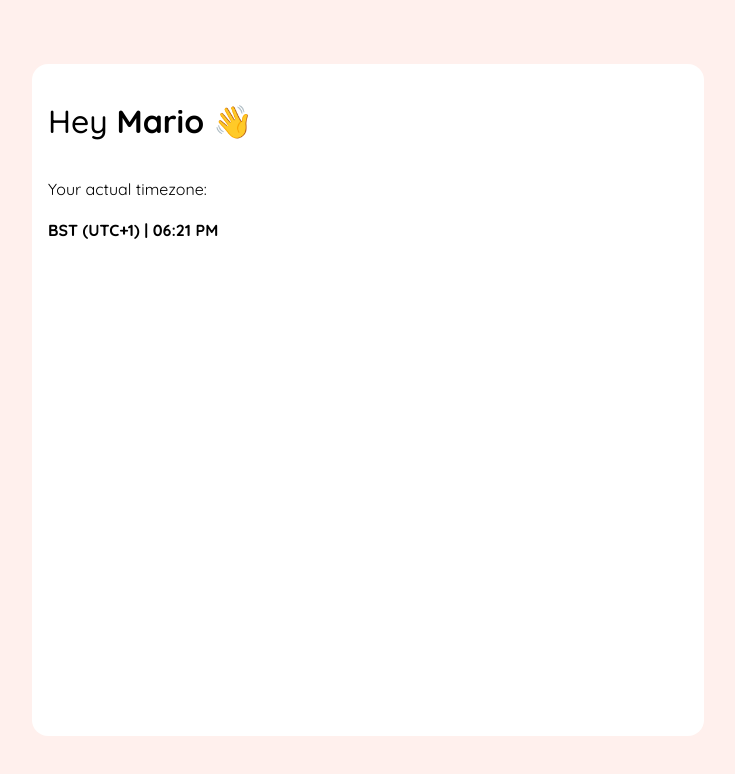
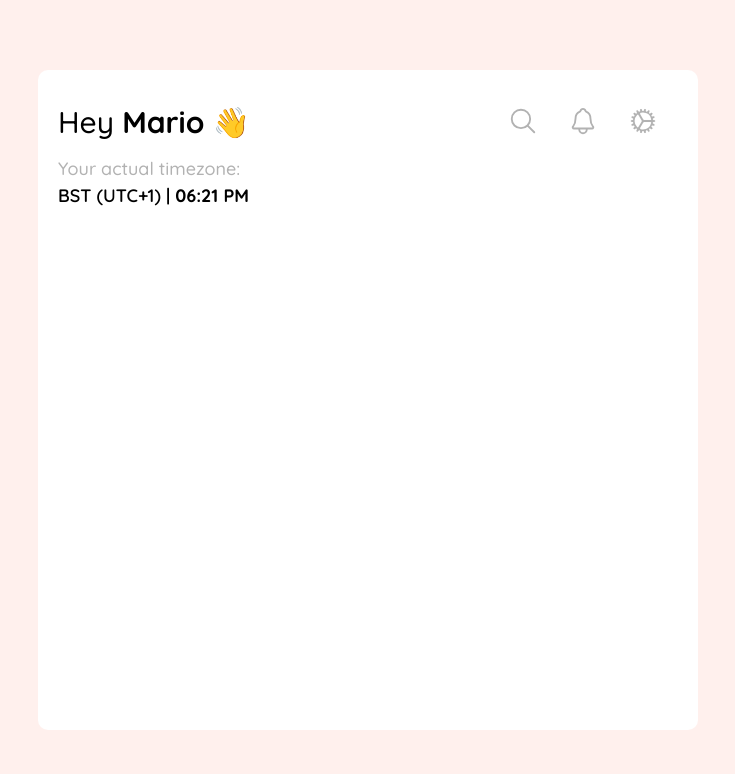
Before and after one commit to pwksn/react-timezones-app, a React (Create React App) app: page / in a window 1280 px wide. Shown: the top 774 px of the page, without its empty margins (272-1007 px from the left). Built offline with nearby package versions, Linux system fonts and the light colour scheme.

Commit message:
Dashboard created + cleanup

```diff
--- a/public/index.html
+++ b/public/index.html
@@ -3,6 +3,8 @@
   <head>
     <meta charset="utf-8" />
     <link rel="icon" href="%PUBLIC_URL%/favicon.ico" />
+    <script type="module" src="https://unpkg.com/ionicons@5.4.0/dist/ionicons/ionicons.esm.js"></script>
+    <script nomodule="" src="https://unpkg.com/ionicons@5.4.0/dist/ionicons/ionicons.js"></script>
     <meta name="viewport" content="width=device-width, initial-scale=1" />
     <meta name="theme-color" content="#000000" />
     <meta
--- a/src/App.js
+++ b/src/App.js
@@ -1,4 +1,3 @@
-import logo from './logo.svg';
 import './App.scss';
 import Dashboard from './Dashboard/Dashboard';
 
--- a/src/App.scss
+++ b/src/App.scss
@@ -2,6 +2,7 @@
 @import './styling/fonts.scss';
 @import './styling/colors.scss';
 @import './styling/positioning.scss';
+@import './styling/elements.scss';
 
 
 .App {
@@ -18,3 +19,15 @@
   border-radius: 1rem;
   padding: 1rem;
 }
+
+.app-dashboard {
+  padding: 1rem;
+}
+
+.dashboard-header-box div div button{
+  margin-right: 1rem;
+}
+
+.dashboard-header-box div div ion-icon{
+  color: $color-gray-dark;
+}
--- /dev/null
+++ b/src/Components/BtnIcon.js
@@ -0,0 +1,9 @@
+const BtnIcon = ({ btnClassName, iconName, iconClass, handleClick }) => {
+    return (
+        <button className={btnClassName} onClick={handleClick}>
+            <ion-icon name={iconName} class={iconClass}></ion-icon>
+        </button>
+    );
+}
+
+export default BtnIcon;
--- a/src/Dashboard/Dashboard.js
+++ b/src/Dashboard/Dashboard.js
@@ -2,7 +2,7 @@ import DashboardHeader from "./DashboardHeader"
 
 const Dashboard = () => {
     return (
-        <div>
+        <div className="app-dashboard">
             <DashboardHeader />
         </div>
     );
--- a/src/Dashboard/DashboardHeader.js
+++ b/src/Dashboard/DashboardHeader.js
@@ -1,15 +1,26 @@
+import BtnIcon from "../Components/BtnIcon";
+
 const DashboardHeader = () => {
 
     const name = 'Mario';
 
+    const handleSearchBtn = () => {
+        console.log('btn clicked!');
+    }
+
     return (
-        <div>
+        <div className="dashboard-header-box">
             <div className="d-flex d-flex__spacebetween">
-                <h1 className="f-weight-m">Hey <span className="f-weight-xl">{name}</span> &#128075;</h1>
+                <h1 className="f-weight-m f-header-big" style={{margin: "1rem 0"}}>Hey <span className="f-weight-xl">{name}</span> &#128075;</h1>
+                <div>
+                    <BtnIcon btnClassName="button--circle__l" iconName="search-outline" iconClass="icon-l" handleClick={handleSearchBtn}/>
+                    <BtnIcon btnClassName="button--circle__l" iconName="notifications-outline" iconClass="icon-l"/>
+                    <BtnIcon btnClassName="button--circle__l" iconName="cog-outline" iconClass="icon-l"/>
+                </div>
             </div>
             <div>
-                <p>Your actual timezone:</p>
-                <h4>BST (UTC+1) | 06:21 PM</h4>
+                <p className="f-text-l f-weight-m f-color-gray-dark m-0">Your actual timezone:</p>
+                <h4 className="f-text-l f-weight-l m-0">BST (UTC+1) | <span className="f-weight-xl">06:21 PM</span></h4>
             </div>
         </div>
     );
--- a/src/index.css
+++ b/src/index.css
@@ -1,10 +1,16 @@
+html {
+  font-size: 62.5%; /* Now 10px = 1rem! */
+}
+
 body {
   margin: 0;
+  padding: 0;
   font-family: -apple-system, BlinkMacSystemFont, 'Segoe UI', 'Roboto', 'Oxygen',
     'Ubuntu', 'Cantarell', 'Fira Sans', 'Droid Sans', 'Helvetica Neue',
     sans-serif;
   -webkit-font-smoothing: antialiased;
   -moz-osx-font-smoothing: grayscale;
+  line-height: 1.5; /* a nice line-height */
 }
 
 code {
--- /dev/null
+++ b/src/styling/elements.scss
@@ -0,0 +1,21 @@
+@import './colors.scss';
+
+.button--circle {
+    &__l {
+        width: 5rem;
+        height: 5rem;
+        border-radius: 10rem;
+        border: none;
+        background-color: inherit;
+        cursor: pointer;
+        text-align: center;
+    }
+
+    &__l:hover {
+        background-color: $color-gray-dark;
+
+        & > * {
+            color: $color-gray-light;
+        }
+    }
+}
--- a/src/styling/fonts.scss
+++ b/src/styling/fonts.scss
@@ -1,7 +1,6 @@
-@mixin heading-font {
-    font-weight: 500;
-    color: red;
-}
+@import './colors.scss';
+
+// Font weight
 
 .f-weight-xs {
     font-weight: 300;
@@ -22,3 +21,57 @@
 .f-weight-xl {
     font-weight: 700;
 }
+
+// Font size
+
+.f-header-big {
+    font-size: 3rem;
+}
+
+.f-text-m {
+    font-size: 1.5rem;
+}
+
+.f-text-l {
+    font-size: 1.8rem;
+}
+
+.f-text-xl {
+    font-size: 2rem;
+}
+
+// Font colors
+
+.f-color-powder {
+    color: $color-powder;
+}
+
+.f-color-blue {
+    color: $color-blue;
+}
+
+.f-color-black {
+    color: $color-black;
+}
+
+.f-color-white {
+    color: $color-white;
+}
+
+.f-color-green {
+    color: $color-green;
+}
+
+.f-color-gray-dark {
+    color: $color-gray-dark;
+}
+
+.f-color-gray-light {
+    color: $color-gray-light;
+}
+
+// Icons
+
+.icon-l {
+    font-size: 3rem;
+}
--- a/src/styling/positioning.scss
+++ b/src/styling/positioning.scss
@@ -20,3 +20,12 @@
   }
 
 }
+
+.m-0 {
+    margin: 0;
+}
+
+
+.m-0-auto {
+    margin: 0 auto;
+}
```
Also changed, not shown: public/logo192.png (deleted), public/logo512.png (deleted), public/manifest.json.
